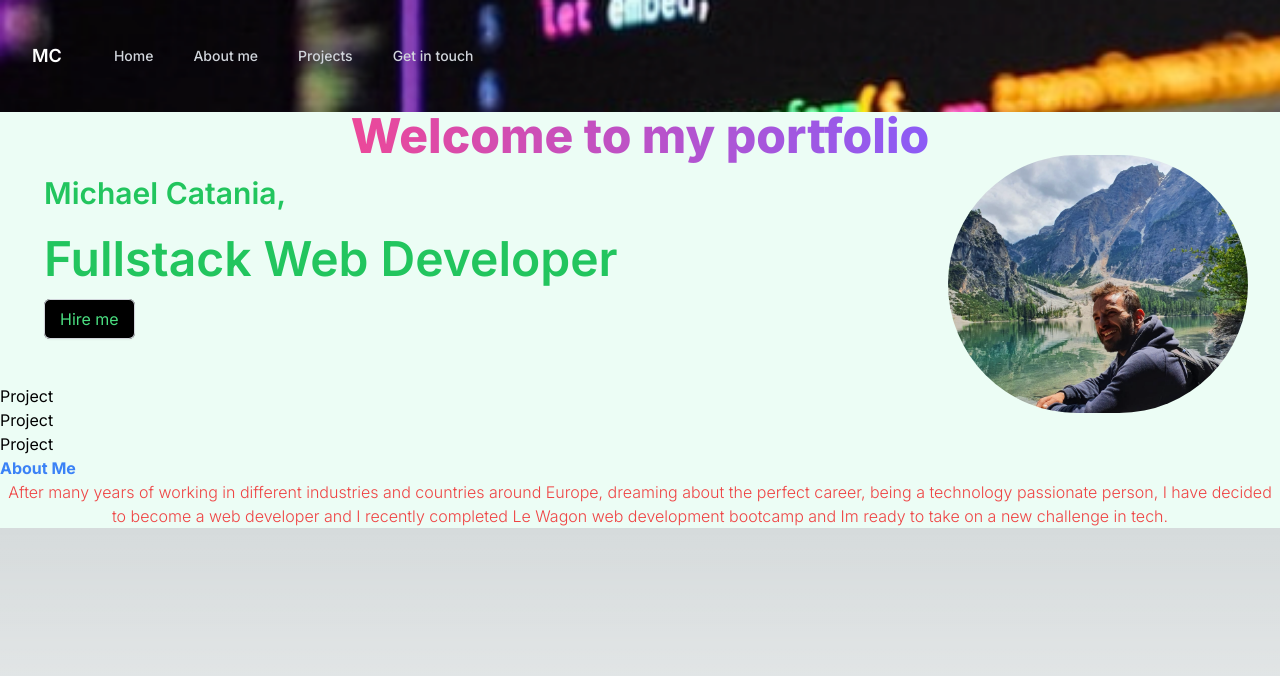
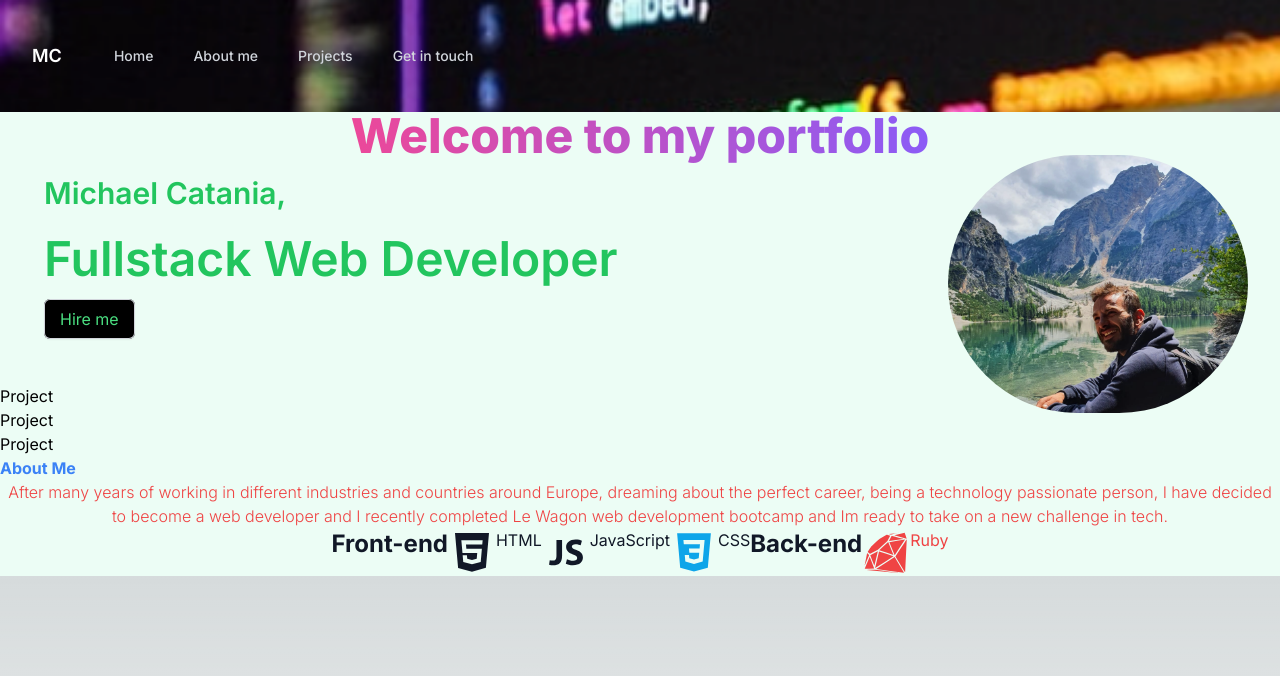
Before and after one commit to Mikitanjie/portfolio, a Next.js app: page / in a window 1280 px wide. Shown: the top 676 px of the page. Built offline with nearby package versions, Linux system fonts and the light colour scheme.

Commit message:
skills added

```diff
--- /dev/null
+++ b/app/components/Skills/Skills.js
@@ -0,0 +1,18 @@
+import { DiCss3, DiHtml5, DiJavascript1, DiRuby } from 'react-icons/di';
+
+const Skills = () => {
+  return (
+    <div>
+      <div className="flex justify-center text-gray-900">
+        <h1 className="text-2xl font-bold">Front-end</h1>
+        <DiHtml5 size="3rem" /> <span> HTML </span>
+        <DiJavascript1 size="3rem"/> <span> JavaScript </span>
+        <DiCss3 size="3rem" className="text-sky-500" /> <span> CSS </span>
+        <h1 className="text-2xl font-bold">Back-end</h1>
+        <DiRuby size="3rem" className="text-red-500"/> <span className="text-red-500"> Ruby </span>
+      </div>
+    </div>
+  );
+};
+
+export default Skills;
--- a/app/page.js
+++ b/app/page.js
@@ -4,6 +4,7 @@ import Header from './components/Header/Header'
 import Projects from './components/Projects/Projects'
 import About from './components/About/About'
 import Button from './components/Button/Button'
+import Skills from './components/Skills/Skills'
 
 export default function Home() {
   return (
@@ -17,6 +18,7 @@ export default function Home() {
       <Hero />
       <Projects />
       <About />
+      <Skills />
     </div>
   )
 }
--- a/package.json
+++ b/package.json
@@ -16,6 +16,7 @@
     "postcss": "8.4.24",
     "react": "^18.2.0",
     "react-dom": "^18.2.0",
+    "react-icons": "^4.10.1",
     "tailwindcss": "3.3.2"
   }
 }
```
Also changed, not shown: 1 other file (tests, documents, lock files or other folders).
